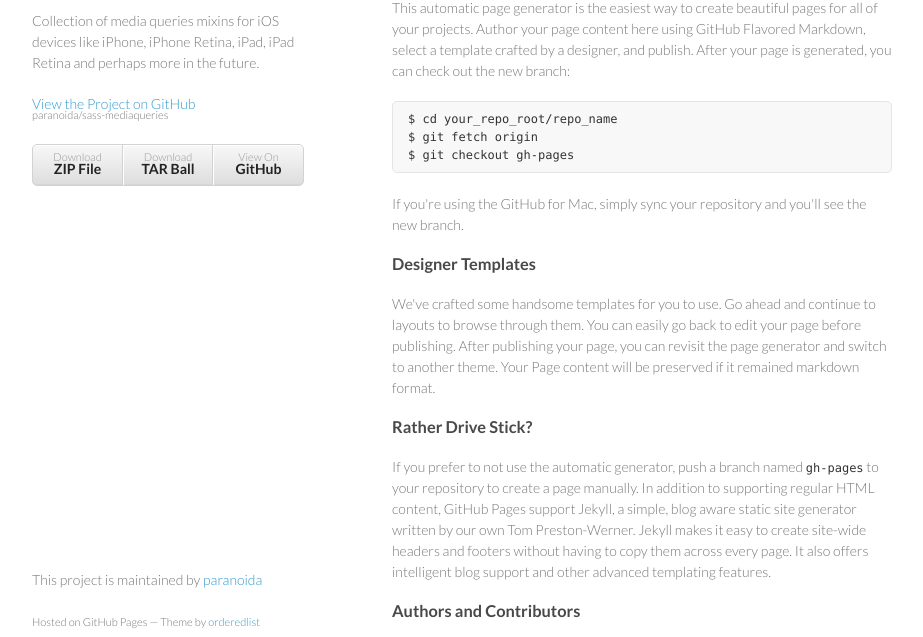
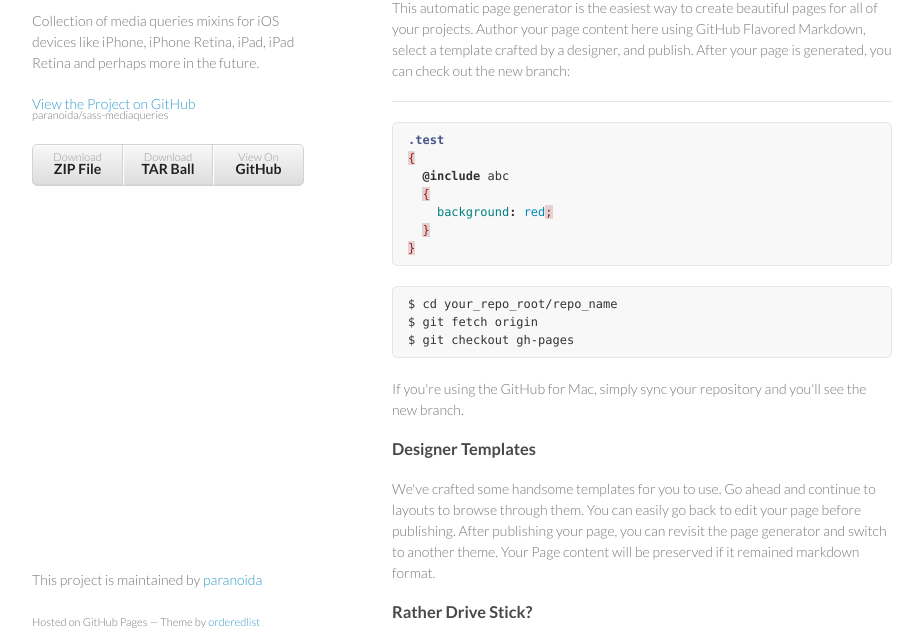
Before and after one commit to rafalbromirski/sass-mediaqueries, a plain HTML site: page index.html in a window 1280 px wide. Shown: the part 99-736 px from the top of the page, without its empty margins (178-1101 px from the left). Drawn offline with Linux system fonts and the light colour scheme.

```diff
--- a/index.html
+++ b/index.html
@@ -32,6 +32,15 @@
 
 <p>This automatic page generator is the easiest way to create beautiful pages for all of your projects. Author your page content here using GitHub Flavored Markdown, select a template crafted by a designer, and publish. After your page is generated, you can check out the new branch:</p>
 
+<hr><div class="highlight"><pre><span class="nc">.test</span>
+<span class="err">{</span>
+  <span class="k">@include</span><span class="nd"> abc</span>
+  <span class="err">{</span>
+    <span class="na">background</span><span class="o">:</span> <span class="nb">red</span><span class="err">;</span>
+  <span class="err">}</span>
+<span class="err">}</span>
+</pre></div>
+
 <pre><code>$ cd your_repo_root/repo_name
 $ git fetch origin
 $ git checkout gh-pages
```
Also changed, not shown: params.json (+1 -1 lines).
